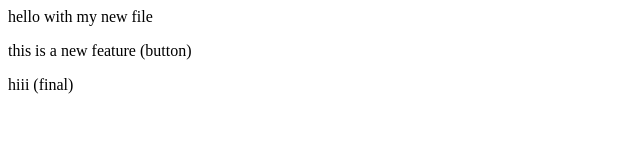
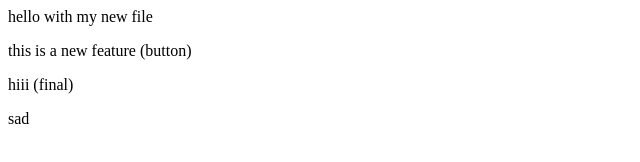
Before and after one commit to prashantVESIT/localRepo, a plain HTML site: page index.html in a window 1280 px wide. Shown: the full height of the page, 0-640 px from the left. Drawn offline with Linux system fonts and the light colour scheme.

Commit message:
Add new paragraph with 'sad' text

```diff
--- a/index.html
+++ b/index.html
@@ -1,3 +1,4 @@
 <p>hello with my new file</p>
 <p>this is a new feature (button) </p>
 <p> hiii (final) </p>
+<p>sad</p>
```
